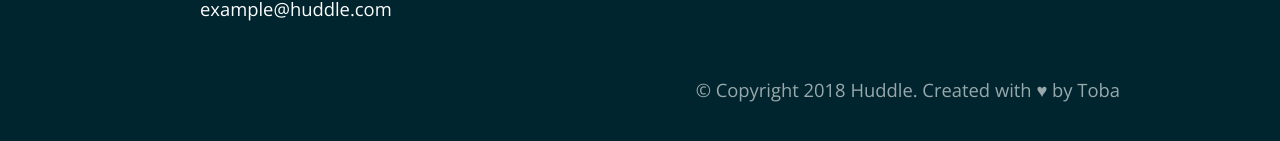
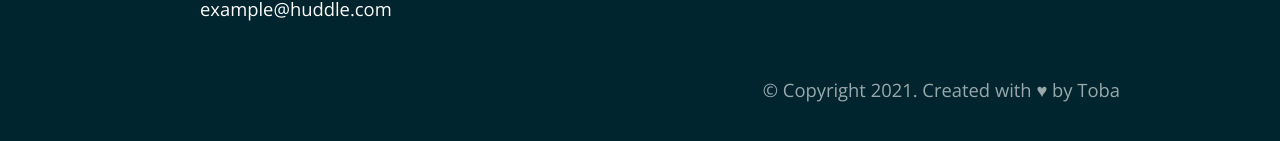
Before and after one commit to Toba3231995/Huddle-Landing-Page, a plain HTML site: page index.html in a window 1280 px wide. Shown: the part 2428-2569 px from the top of the page. Drawn offline with nearby package versions, Linux system fonts and the light colour scheme.

Commit message:
Update index.html

```diff
--- a/index.html
+++ b/index.html
@@ -167,7 +167,7 @@
       </div>
 
       <p>
-        &copy; Copyright 2018 Huddle. Created with ♥ by Toba
+        &copy; Copyright 2021. Created with ♥ by Toba
       </p>
     </div>
   </footer>
```
